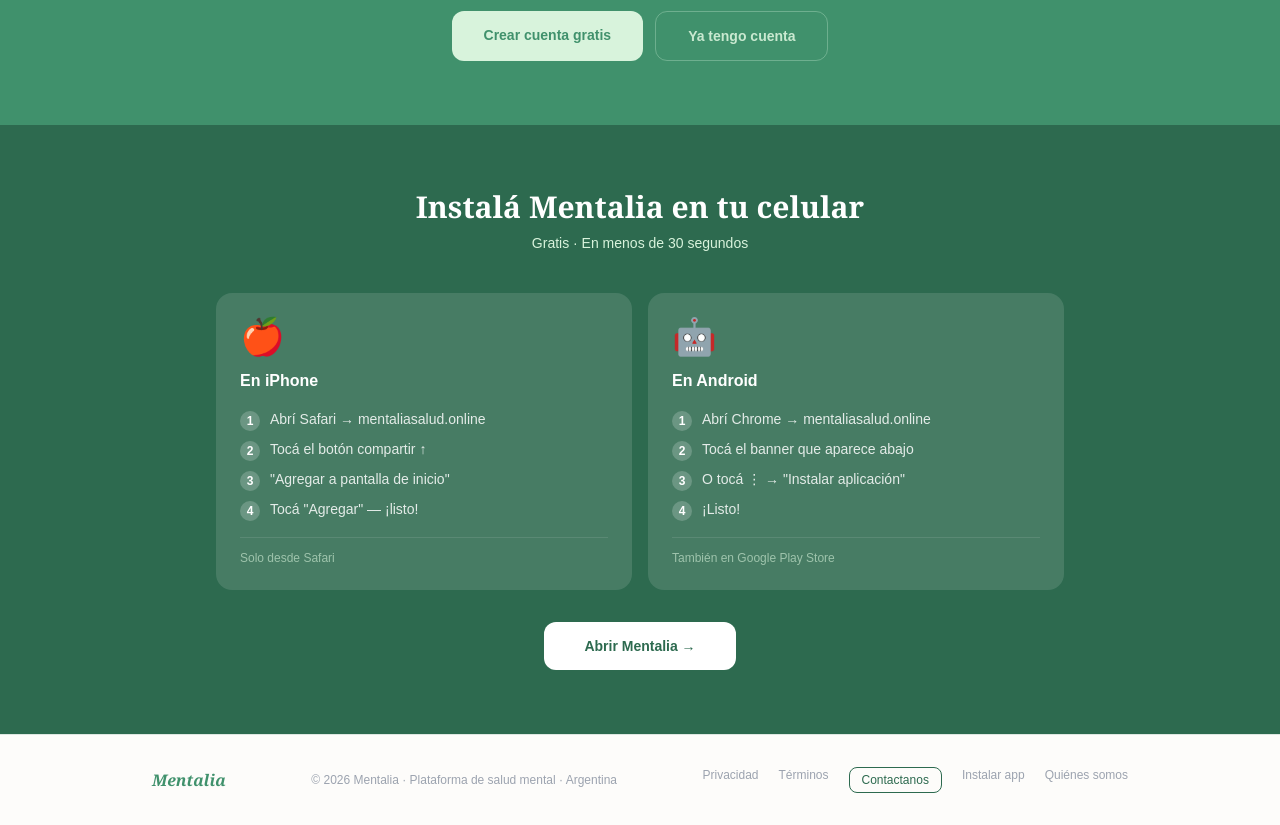
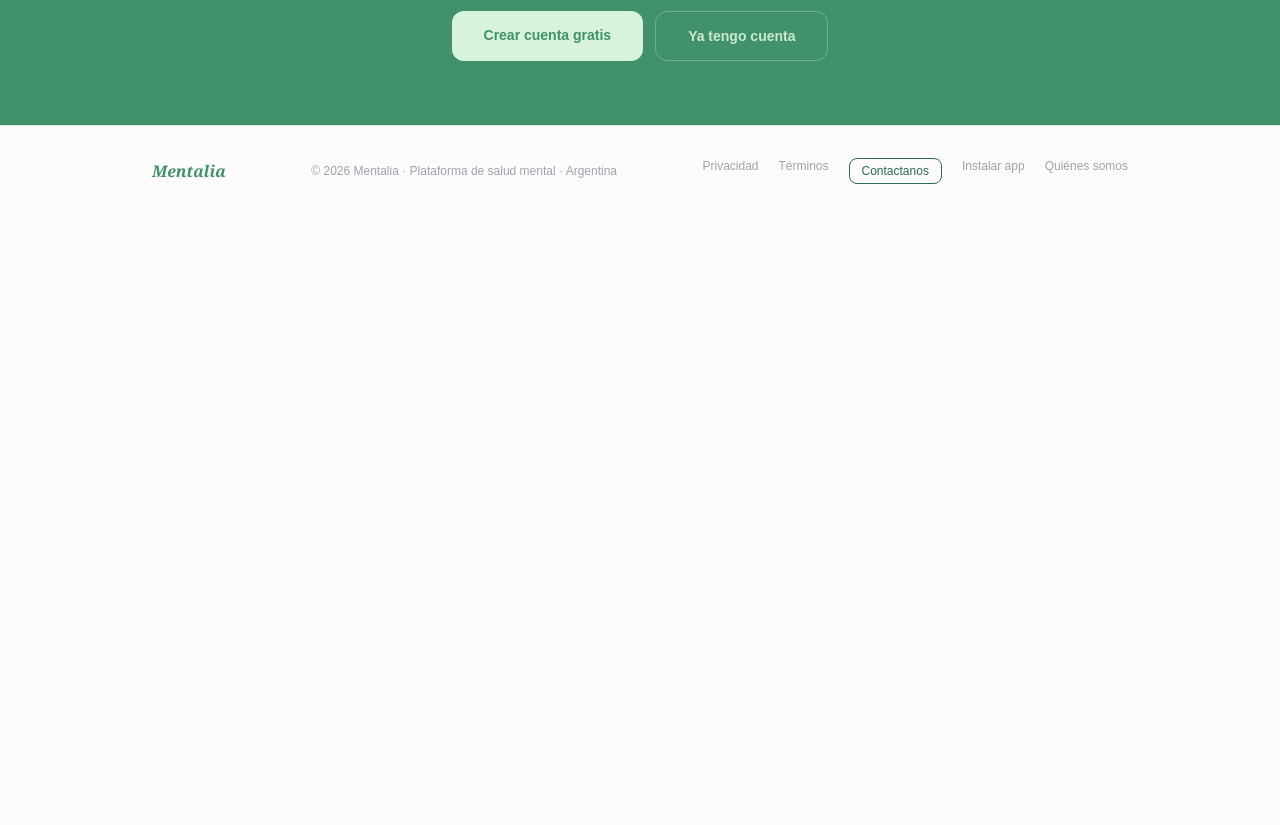
Before and after one commit to chanopellegrinolvp-boop/Mentalia, a Next.js app in the folder mentalia-app/: page / in a window 1280 px wide. Shown: the part 4240-5065 px from the top of the page. After the commit the page ends 4456 px from the top, so only its background shows below. Built offline with nearby package versions, Linux system fonts and the light colour scheme; no server answers.

Commit message:
fix: eliminar sección instalar app de landing

```diff
--- a/mentalia-app/app/page.tsx
+++ b/mentalia-app/app/page.tsx
@@ -469,79 +469,6 @@ export default async function Home() {
         </div>
       </section>
 
-      {/* INSTALAR APP */}
-      <section id="instalar" className="py-16" style={{ background: "#2D6A4F" }}>
-        <div className="max-w-4xl mx-auto px-6">
-          <div className="text-center mb-10">
-            <h2 className="text-2xl md:text-3xl font-bold mb-2 text-white" style={{ fontFamily: "Georgia, serif" }}>
-              Instalá Mentalia en tu celular
-            </h2>
-            <p className="text-sm font-medium" style={{ color: "#D8F3DC" }}>
-              Gratis · En menos de 30 segundos
-            </p>
-          </div>
-
-          <div className="grid sm:grid-cols-2 gap-4 mb-8">
-            {/* iPhone */}
-            <div className="rounded-2xl p-6" style={{ background: "rgba(255,255,255,0.12)" }}>
-              <div className="text-4xl mb-3">🍎</div>
-              <h3 className="font-bold text-white mb-4">En iPhone</h3>
-              <ol className="space-y-2">
-                {[
-                  "Abrí Safari → mentaliasalud.online",
-                  "Tocá el botón compartir ↑",
-                  '"Agregar a pantalla de inicio"',
-                  'Tocá "Agregar" — ¡listo!',
-                ].map((paso, i) => (
-                  <li key={i} className="flex items-start gap-2.5 text-sm" style={{ color: "rgba(255,255,255,0.85)" }}>
-                    <span className="w-5 h-5 rounded-full flex items-center justify-center text-xs font-bold flex-shrink-0 mt-0.5" style={{ background: "rgba(255,255,255,0.2)", color: "white" }}>
-                      {i + 1}
-                    </span>
-                    {paso}
-                  </li>
-                ))}
-              </ol>
-              <p className="text-xs mt-4 pt-3" style={{ color: "rgba(216,243,220,0.6)", borderTop: "1px solid rgba(255,255,255,0.1)" }}>
-                Solo desde Safari
-              </p>
-            </div>
-
-            {/* Android */}
-            <div className="rounded-2xl p-6" style={{ background: "rgba(255,255,255,0.12)" }}>
-              <div className="text-4xl mb-3">🤖</div>
-              <h3 className="font-bold text-white mb-4">En Android</h3>
-              <ol className="space-y-2">
-                {[
-                  "Abrí Chrome → mentaliasalud.online",
-                  "Tocá el banner que aparece abajo",
-                  'O tocá ⋮ → "Instalar aplicación"',
-                  "¡Listo!",
-                ].map((paso, i) => (
-                  <li key={i} className="flex items-start gap-2.5 text-sm" style={{ color: "rgba(255,255,255,0.85)" }}>
-                    <span className="w-5 h-5 rounded-full flex items-center justify-center text-xs font-bold flex-shrink-0 mt-0.5" style={{ background: "rgba(255,255,255,0.2)", color: "white" }}>
-                      {i + 1}
-                    </span>
-                    {paso}
-                  </li>
-                ))}
-              </ol>
-              <p className="text-xs mt-4 pt-3" style={{ color: "rgba(216,243,220,0.6)", borderTop: "1px solid rgba(255,255,255,0.1)" }}>
-                También en Google Play Store
-              </p>
-            </div>
-          </div>
-
-          <div className="text-center">
-            <a
-              href="https://mentaliasalud.online/login"
-              className="inline-block px-10 py-3.5 rounded-xl text-sm font-semibold transition hover:opacity-90"
-              style={{ background: "white", color: "#2D6A4F" }}
-            >
-              Abrir Mentalia →
-            </a>
-          </div>
-        </div>
-      </section>
 
       {/* FOOTER */}
       <footer className="border-t py-8" style={{ borderColor: "rgba(45,106,79,0.15)" }}>
```
